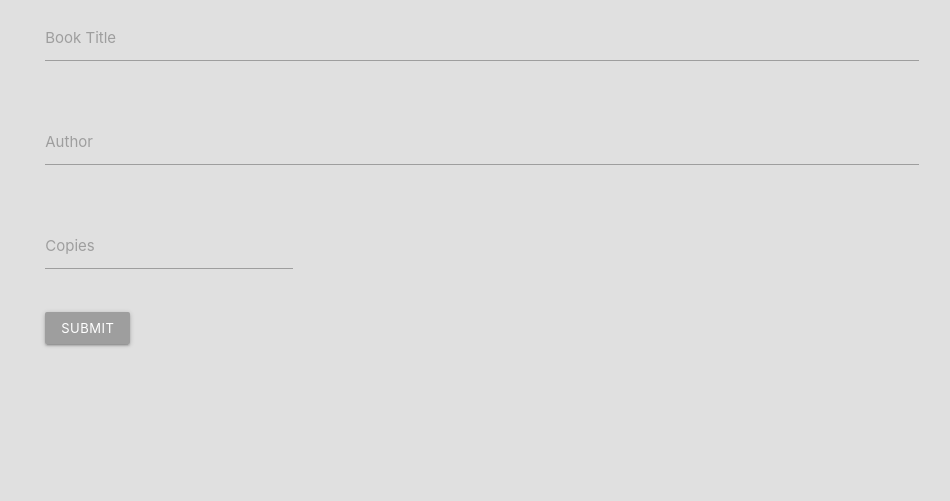
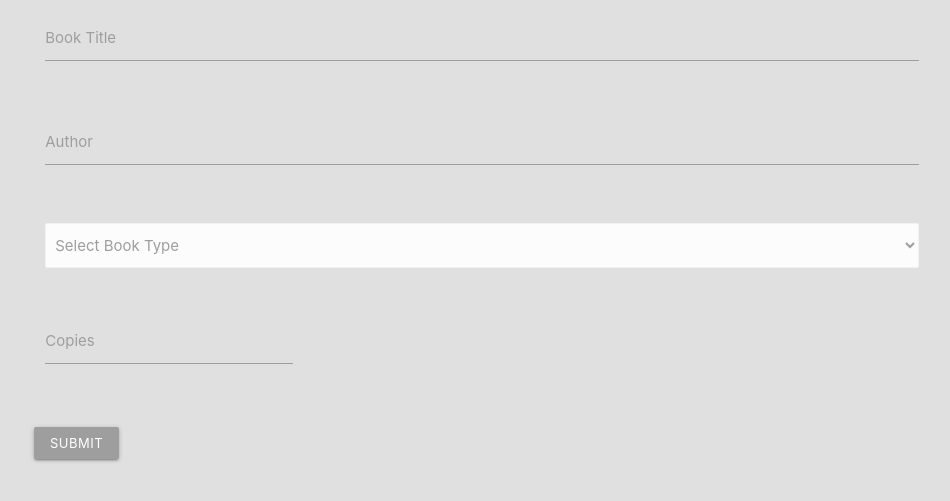
Before and after one commit to nifex007/book_rental, a Django app: page /add_book in a window 1280 px wide. Shown: the top 501 px of the page, without its empty margins (158-1108 px from the left). Run offline with Django 3.2, Linux system fonts and the light colour scheme.

Commit message:
Update:Refactor UI to include book_type field while adding book to store'

```diff
--- a/ui/templates/ui/add-book.html
+++ b/ui/templates/ui/add-book.html
@@ -18,9 +18,21 @@
               </div>
             </div>
           <div class="row">
+            <div class="input-field col s12">
+              <select class="browser-default grey-text" name="book_type" id="book_type" required>
+                <option value="" disabled selected>Select Book Type</option>
+                <option value="F">Fiction</option>
+                <option value="N">Novels</option>
+                <option value="R">Regular</option>
+              </select>
+              <!-- <label for="book_type">Book Type</label> -->
+            </div>
+          </div>
+          <div class="row">
             <div class="input-field col 12">
               <input id="stock" type="number" class="validate" min="0" required>
               <label for="stock">Copies</label>
+            </div>
           </div>
     </div>
 
@@ -28,7 +40,7 @@
 
         </form>
   </div>
-</div>
+
 
 
 
--- a/ui/tests.py
+++ b/ui/tests.py
@@ -6,7 +6,7 @@ from ui.views import index_view, add_book_view, add_rent_view, customer_list_vie
 
 # Create your tests here.
 
-class TestUrl(SimpleTestCase):
+class TestUIUrls(SimpleTestCase):
 
     def test_index_url_resolves(self):
         url = reverse('index')
--- a/ui/views.py
+++ b/ui/views.py
@@ -49,6 +49,7 @@ def add_book_view(request):
         title = request.POST.get('title', '')
         authors = request.POST.get('authors', '')
         stock = request.POST.get('stock', 1)
+        book_type = request.POST.get('book_type', 'R')
 
         host = get_current_host(request)
         route = 'api/books/'
@@ -56,7 +57,8 @@ def add_book_view(request):
         payload = {
             'title': title,
             'authors': authors,
-            'stock': stock
+            'stock': stock,
+            'book_type': book_type
         }
         response = post_payload(url, payload)
         if response.status_code == 201:
```
Also changed, not shown: ui/static/js/srcipt.js (deleted, +0 -49 lines). Lines whose indentation alone changed are shown as unchanged.
